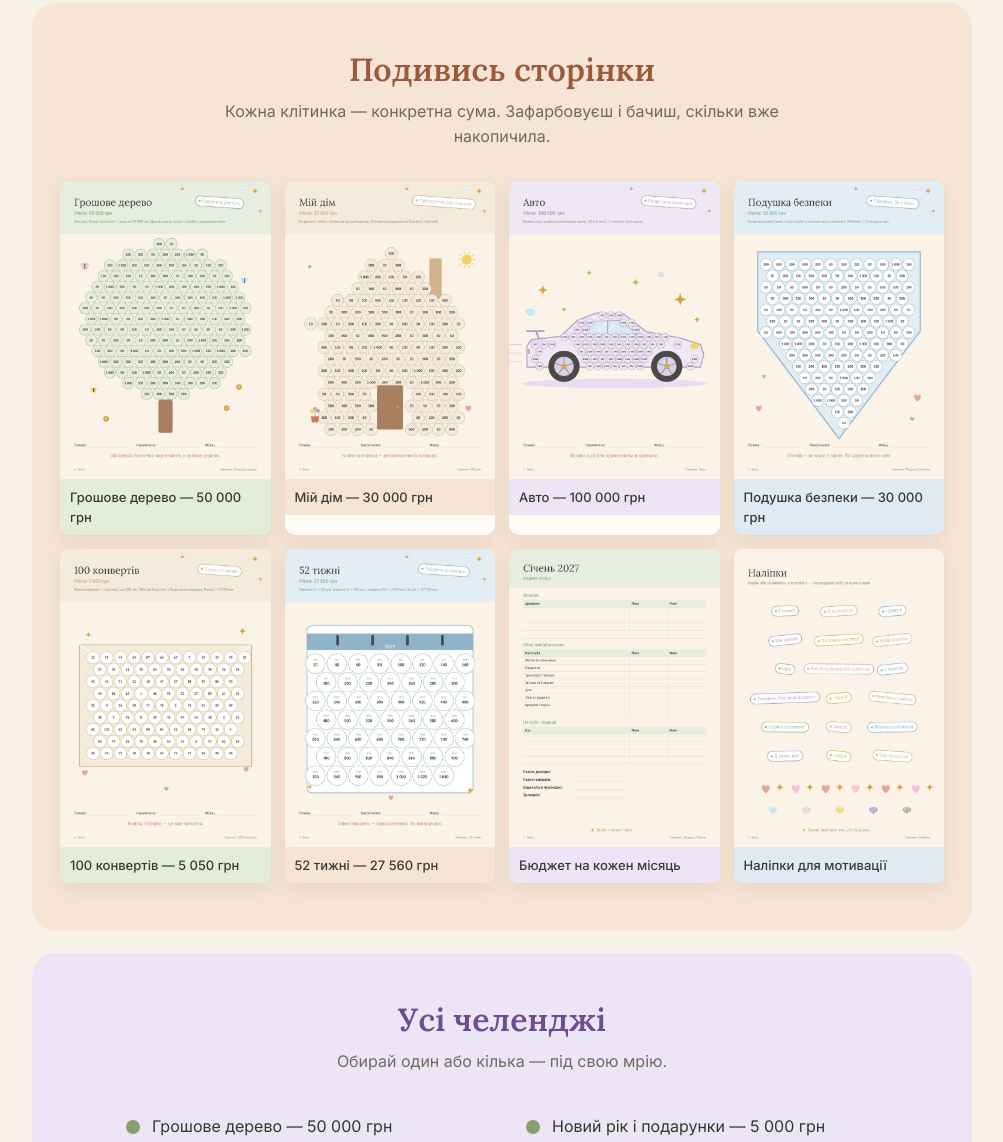
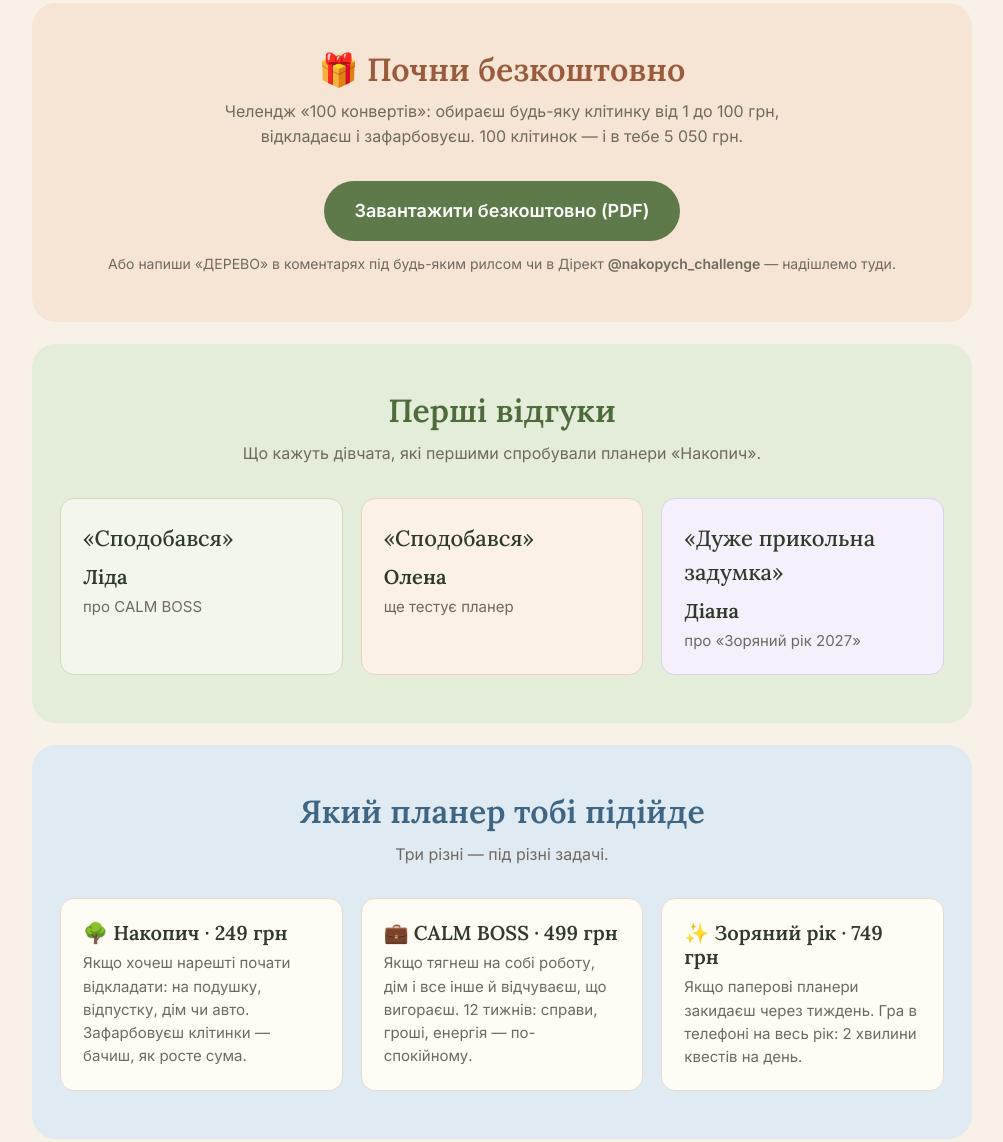
Before and after one commit to a60282523-beep/nakopych, a plain HTML site: page index.html in a window 1280 px wide. Shown: the part 1266-2408 px from the top of the page, without its empty margins (138-1141 px from the left). Drawn offline with Linux system fonts and the light colour scheme.

Commit message:
Site: pain-first hero, free gift block, first reviews, planner chooser, FAQ
Co-Authored-By: Claude Opus 5.5 <noreply@anthropic.com>

```diff
--- a/index.html
+++ b/index.html
@@ -84,8 +84,8 @@
 <main class="wrap">
   <div class="hero">
     <div>
-      <h1>Накопич 2027</h1>
-      <div class="sub">грошові челенджі + фінансовий планер</div>
+      <h1>Гроші зникають ще до зарплати?</h1>
+      <div class="sub">«Накопич 2027» — грошові челенджі + фінансовий планер</div>
       <p>Збирай на мрію граючись. Відклала гроші — зафарбувала клітинку. Без жорсткої економії та складних таблиць: ти просто бачиш, як твоє дерево, дім чи авто наповнюються з кожною гривнею.</p>
       <div class="price">249 грн</div>
       <a class="btn" href="https://ig.me/m/nakopych_challenge">Хочу «Накопич»</a>
@@ -101,6 +101,34 @@
       <div class="card c1"><div class="num">10</div><h3>грошових челенджів</h3><p>Від 3 000 до 100 000 грн: дерево, подушка безпеки, дім, відпустка, авто, 100 конвертів, 52 тижні та інші.</p></div>
       <div class="card c2"><div class="num">12</div><h3>місяців планера</h3><p>Бюджет на кожен місяць 2027 року та сторінка щоденних витрат, щоб бачити, куди йдуть гроші.</p></div>
       <div class="card c3"><div class="num">45</div><h3>сторінок</h3><p>Плюс підписки та платежі, борги й розстрочки, правило 30 днів, підсумок року та наліпки.</p></div>
+    </div>
+  </section>
+
+
+  <section class="s-peach" id="gift" style="text-align:center">
+    <h2>🎁 Почни безкоштовно</h2>
+    <p class="lead">Челендж «100 конвертів»: обираєш будь-яку клітинку від 1 до 100 грн, відкладаєш і зафарбовуєш. 100 клітинок — і в тебе 5 050 грн.</p>
+    <a class="btn" href="podarunok.pdf" download>Завантажити безкоштовно (PDF)</a>
+    <div class="note">Або напиши «ДЕРЕВО» в коментарях під будь-яким рилсом чи в Дірект <b>@nakopych_challenge</b> — надішлемо туди.</div>
+  </section>
+
+  <section class="s-green">
+    <h2>Перші відгуки</h2>
+    <p class="lead">Що кажуть дівчата, які першими спробували планери «Накопич».</p>
+    <div class="grid3">
+      <div class="card c1"><p style="font-family:Lora,serif;font-size:22px;color:#2F3A2B">«Сподобався»</p><h3 style="margin-top:10px">Ліда</h3><p>про CALM BOSS</p></div>
+      <div class="card c2"><p style="font-family:Lora,serif;font-size:22px;color:#2F3A2B">«Сподобався»</p><h3 style="margin-top:10px">Олена</h3><p>ще тестує планер</p></div>
+      <div class="card c3"><p style="font-family:Lora,serif;font-size:22px;color:#2F3A2B">«Дуже прикольна задумка»</p><h3 style="margin-top:10px">Діана</h3><p>про «Зоряний рік 2027»</p></div>
+    </div>
+  </section>
+
+  <section class="s-blue">
+    <h2>Який планер тобі підійде</h2>
+    <p class="lead">Три різні — під різні задачі.</p>
+    <div class="grid3">
+      <div class="card"><h3>🌳 Накопич · 249 грн</h3><p>Якщо хочеш нарешті почати відкладати: на подушку, відпустку, дім чи авто. Зафарбовуєш клітинки — бачиш, як росте сума.</p></div>
+      <a href="calmboss.html" class="card" style="text-decoration:none;color:inherit"><h3>💼 CALM BOSS · 499 грн</h3><p>Якщо тягнеш на собі роботу, дім і все інше й відчуваєш, що вигораєш. 12 тижнів: справи, гроші, енергія — по-спокійному.</p></a>
+      <a href="zoriany.html" class="card" style="text-decoration:none;color:inherit"><h3>✨ Зоряний рік · 749 грн</h3><p>Якщо паперові планери закидаєш через тиждень. Гра в телефоні на весь рік: 2 хвилини квестів на день.</p></a>
     </div>
   </section>
 
@@ -152,6 +180,8 @@
     <details><summary>Як заповнювати в телефоні?</summary><p>Відкрий PDF у застосунку з пером: Samsung Notes, Xodo (безкоштовно, Android та iPhone), GoodNotes або Notability на iPad. Зафарбовуй клітинки пальцем чи стилусом.</p></details>
     <details><summary>Можна роздрукувати?</summary><p>Так. Формат А4 — друкуй удома або в копіцентрі лише потрібні сторінки.</p></details>
     <details><summary>Це паперовий планер?</summary><p>Ні, це електронний файл PDF. Ніякої доставки чекати не треба.</p></details>
+    <details><summary>Коли я отримаю файл?</summary><p>Після оплати надсилаємо PDF прямо в Дірект Instagram. Нічого не треба реєструвати.</p></details>
+    <details><summary>А якщо файл не відкривається?</summary><p>Напиши нам у Дірект — допоможемо відкрити або надішлемо ще раз.</p></details>
     <details><summary>А якщо пропущу тиждень?</summary><p>Нічого страшного — просто продовжуй. Челендж — не іспит, а гра.</p></details>
   </section>
 
```
Also changed, not shown: calmboss.html (+1 -0 lines), zoriany.html (+1 -0 lines).
